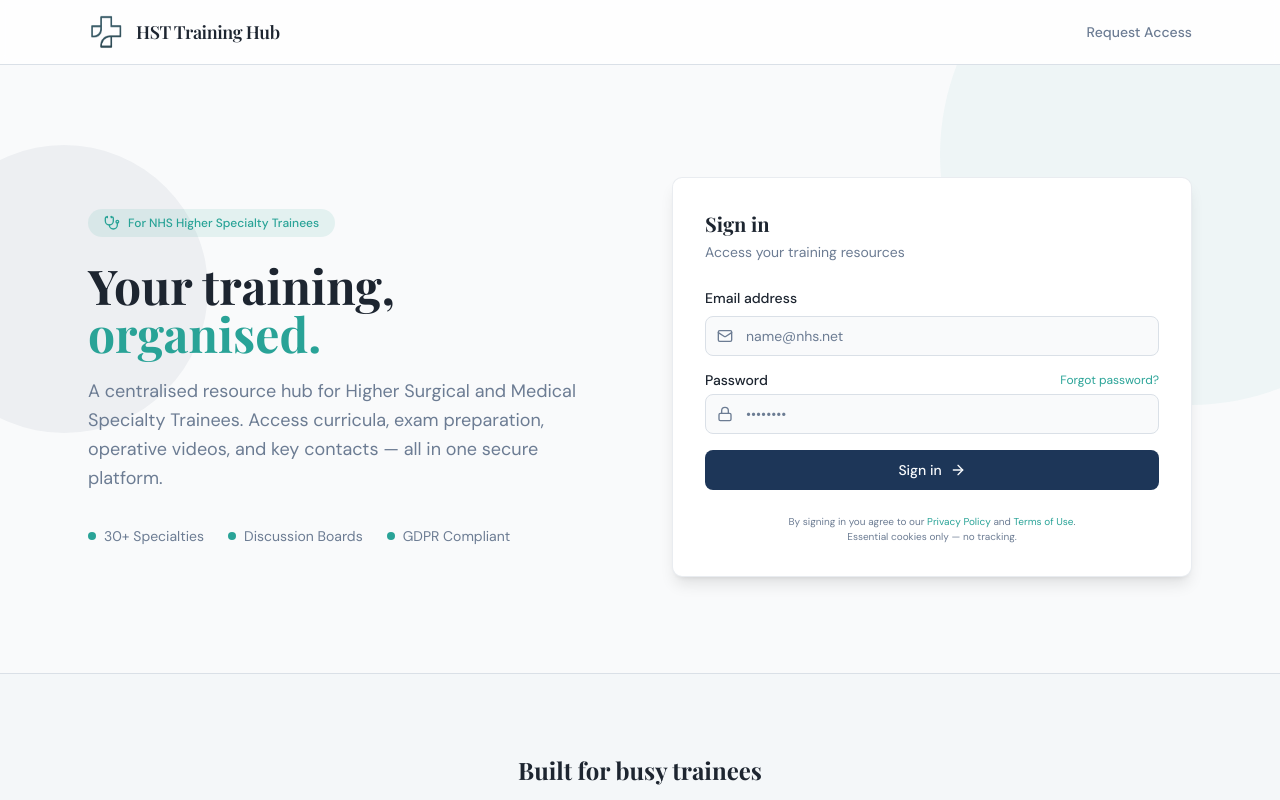
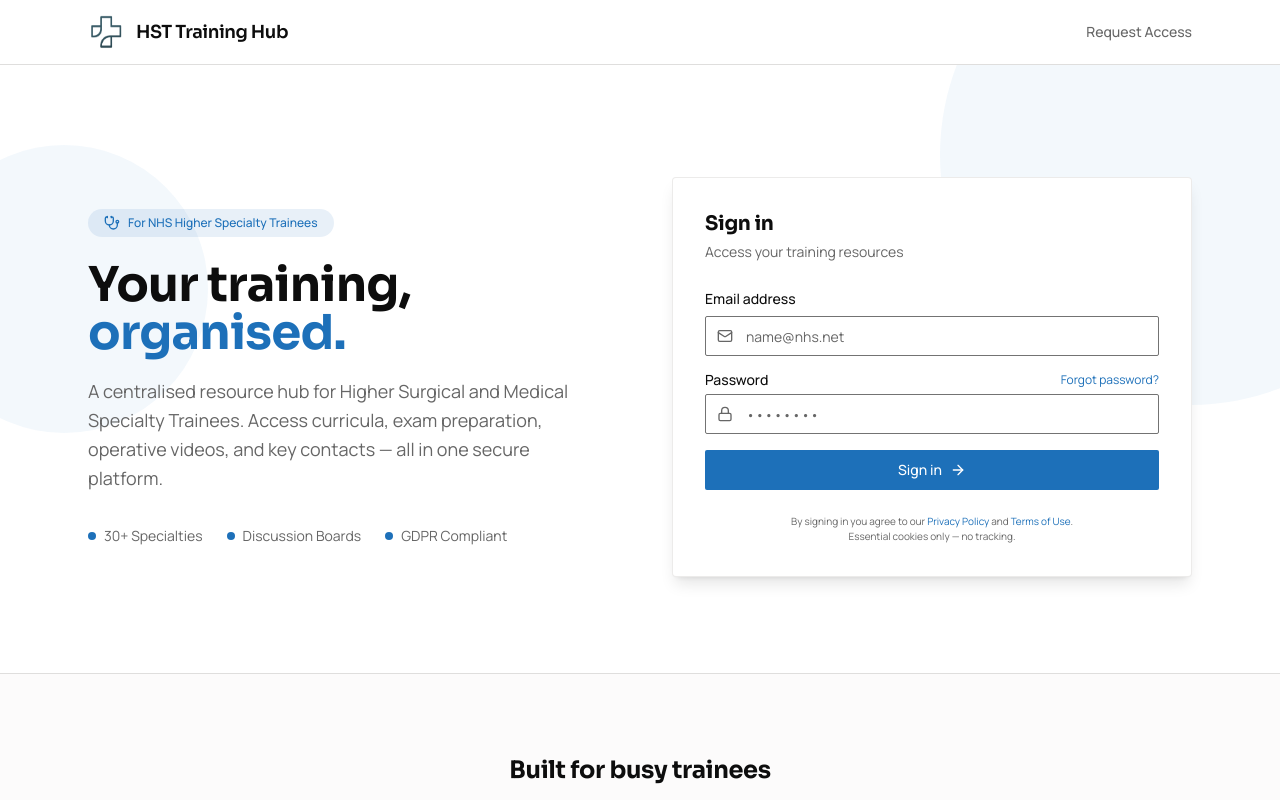
Before and after one commit to dr-redragon/traineehq, a React (Vite) app: page / in a window 1280 px wide. Shown: the top 800 px of the page. Built offline with nearby package versions, Linux system fonts and the light colour scheme; no server answers; the database is empty; the HTML template or start-up script is replaced by a standard one.

Commit message:
Changes
Co-authored-by: dr-redragon <212959862+dr-redragon@users.noreply.github.com>

```diff
--- a/src/index.css
+++ b/src/index.css
@@ -1,4 +1,4 @@
-@import url('https://fonts.googleapis.com/css2?family=Playfair+Display:wght@400;500;600;700&family=DM+Sans:wght@300;400;500;600;700&display=swap');
+@import url('https://fonts.googleapis.com/css2?family=Sora:wght@400;500;600;700&family=Manrope:wght@300;400;500;600;700&display=swap');
 
 @tailwind base;
 @tailwind components;
@@ -6,93 +6,100 @@
 
 @layer base {
   :root {
-    --font-display: 'Playfair Display', serif;
-    --font-body: 'DM Sans', sans-serif;
+    --font-display: 'Sora', sans-serif;
+    --font-body: 'Manrope', sans-serif;
 
-    --background: 210 20% 98%;
-    --foreground: 215 25% 15%;
+    /* Gov.uk-plain, pastel and minimal */
+    --background: 0 0% 100%;
+    --foreground: 0 0% 5%;
 
     --card: 0 0% 100%;
-    --card-foreground: 215 25% 15%;
+    --card-foreground: 0 0% 5%;
 
     --popover: 0 0% 100%;
-    --popover-foreground: 215 25% 15%;
+    --popover-foreground: 0 0% 5%;
 
-    --primary: 215 50% 23%;
-    --primary-foreground: 210 40% 98%;
+    --primary: 208 73% 42%;
+    --primary-foreground: 0 0% 100%;
 
-    --secondary: 210 25% 93%;
-    --secondary-foreground: 215 50% 23%;
+    --secondary: 40 3% 95%;
+    --secondary-foreground: 0 0% 5%;
 
-    --muted: 210 20% 95%;
-    --muted-foreground: 215 15% 50%;
+    --muted: 40 3% 95%;
+    --muted-foreground: 0 0% 40%;
 
-    --accent: 174 60% 40%;
+    --accent: 208 73% 42%;
     --accent-foreground: 0 0% 100%;
 
-    --destructive: 0 72% 51%;
+    --destructive: 0 63% 42%;
     --destructive-foreground: 0 0% 100%;
 
-    --border: 214 20% 88%;
-    --input: 214 20% 88%;
-    --ring: 174 60% 40%;
+    --border: 30 2% 87%;
+    --input: 0 0% 45%;
+    --ring: 48 100% 50%;
 
-    --radius: 0.625rem;
+    --radius: 0.25rem;
 
-    --sidebar-background: 215 50% 15%;
-    --sidebar-foreground: 210 30% 85%;
-    --sidebar-primary: 174 60% 50%;
-    --sidebar-primary-foreground: 215 50% 10%;
-    --sidebar-accent: 215 45% 22%;
-    --sidebar-accent-foreground: 210 30% 90%;
-    --sidebar-border: 215 40% 25%;
-    --sidebar-ring: 174 60% 50%;
-    --sidebar-muted: 215 30% 35%;
+    /* Light, quiet sidebar */
+    --sidebar-background: 40 3% 95%;
+    --sidebar-foreground: 0 0% 20%;
+    --sidebar-primary: 208 73% 42%;
+    --sidebar-primary-foreground: 0 0% 100%;
+    --sidebar-accent: 205 40% 91%;
+    --sidebar-accent-foreground: 208 73% 28%;
+    --sidebar-border: 30 2% 87%;
+    --sidebar-ring: 48 100% 50%;
+    --sidebar-muted: 0 0% 45%;
 
-    --success: 152 55% 42%;
+    --success: 160 55% 30%;
     --success-foreground: 0 0% 100%;
-    --warning: 38 92% 50%;
+    --warning: 33 90% 42%;
     --warning-foreground: 0 0% 100%;
   }
 
   .dark {
-    --background: 215 50% 8%;
-    --foreground: 210 30% 90%;
+    --background: 0 0% 8%;
+    --foreground: 0 0% 93%;
 
-    --card: 215 45% 12%;
-    --card-foreground: 210 30% 90%;
+    --card: 0 0% 11%;
+    --card-foreground: 0 0% 93%;
 
-    --popover: 215 45% 12%;
-    --popover-foreground: 210 30% 90%;
+    --popover: 0 0% 11%;
+    --popover-foreground: 0 0% 93%;
 
-    --primary: 174 60% 50%;
-    --primary-foreground: 215 50% 10%;
+    --primary: 205 65% 66%;
+    --primary-foreground: 0 0% 8%;
 
-    --secondary: 215 40% 18%;
-    --secondary-foreground: 210 30% 90%;
+    --secondary: 0 0% 16%;
+    --secondary-foreground: 0 0% 93%;
 
-    --muted: 215 35% 16%;
-    --muted-foreground: 215 20% 55%;
+    --muted: 0 0% 16%;
+    --muted-foreground: 0 0% 65%;
 
-    --accent: 174 55% 45%;
-    --accent-foreground: 0 0% 100%;
+    --accent: 205 65% 66%;
+    --accent-foreground: 0 0% 8%;
 
-    --destructive: 0 62% 30.6%;
-    --destructive-foreground: 210 40% 98%;
+    --destructive: 0 55% 45%;
+    --destructive-foreground: 0 0% 100%;
 
-    --border: 215 35% 20%;
-    --input: 215 35% 20%;
-    --ring: 174 60% 50%;
+    --border: 0 0% 24%;
+    --input: 0 0% 40%;
+    --ring: 48 100% 50%;
 
-    --sidebar-background: 215 55% 8%;
-    --sidebar-foreground: 210 25% 80%;
-    --sidebar-primary: 174 60% 50%;
-    --sidebar-primary-foreground: 215 50% 10%;
-    --sidebar-accent: 215 45% 15%;
-    --sidebar-accent-foreground: 210 25% 85%;
-    --sidebar-border: 215 40% 18%;
-    --sidebar-ring: 174 60% 50%;
-    --sidebar-muted: 215 25% 30%;
+    --sidebar-background: 0 0% 11%;
+    --sidebar-foreground: 0 0% 82%;
+    --sidebar-primary: 205 65% 66%;
+    --sidebar-primary-foreground: 0 0% 8%;
+    --sidebar-accent: 0 0% 17%;
+    --sidebar-accent-foreground: 0 0% 93%;
+    --sidebar-border: 0 0% 22%;
+    --sidebar-ring: 48 100% 50%;
+    --sidebar-muted: 0 0% 55%;
+
+    --success: 160 45% 55%;
+    --success-foreground: 0 0% 8%;
+    --warning: 38 80% 60%;
+    --warning-foreground: 0 0% 8%;
   }
 }
 
@@ -104,12 +111,23 @@
   body {
     @apply bg-background text-foreground;
     font-family: var(--font-body);
+    -webkit-font-smoothing: antialiased;
   }
 
   h1, h2, h3, h4, h5, h6 {
     font-family: var(--font-display);
+    font-weight: 600;
+    letter-spacing: -0.015em;
+  }
+
+  /* Gov.uk-style high-visibility keyboard focus */
+  :focus-visible {
+    outline: 3px solid hsl(var(--ring));
+    outline-offset: 0;
+    box-shadow: 0 2px 0 0 hsl(var(--foreground));
   }
 }
+
 
 @layer utilities {
   .font-display {
```
